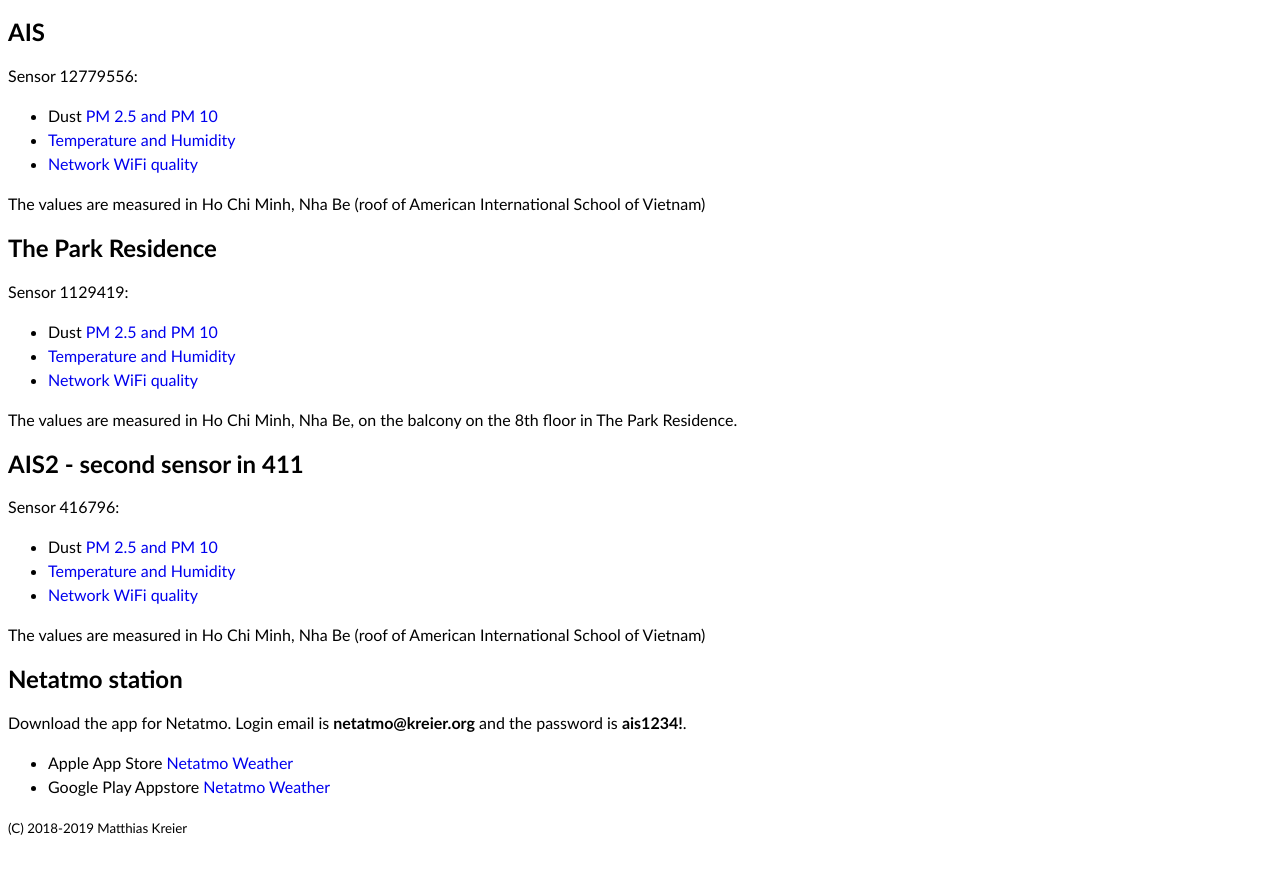
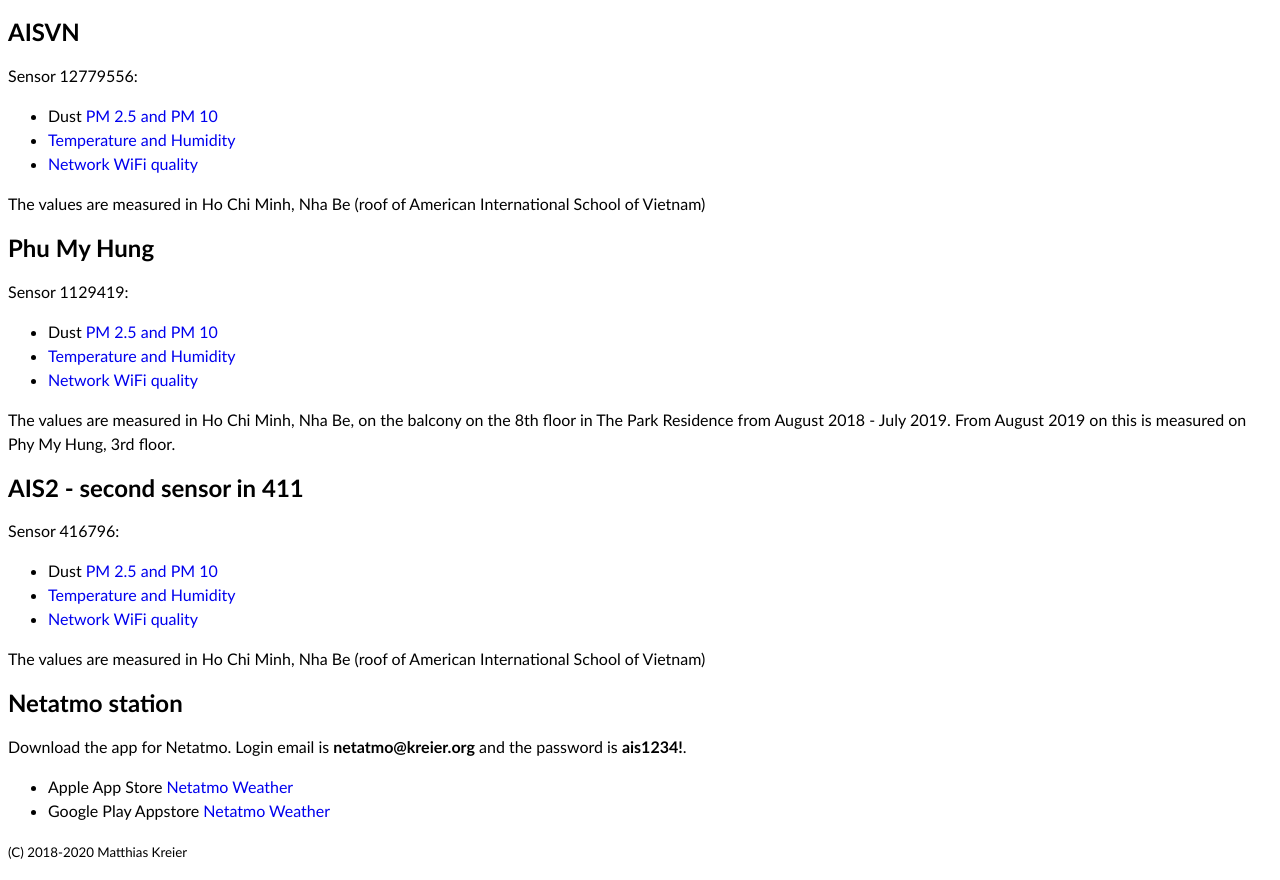
Before and after one commit to kreier/kreier.org-aqi, a plain HTML site: page docs/index.html in a window 1280 px wide. Before the commit the page ends 856 px from the top, so only its background shows below. Drawn offline with Linux system fonts and the light colour scheme.

Commit message:
date an location updated

```diff
--- a/docs/index.html
+++ b/docs/index.html
@@ -15,7 +15,7 @@
  </head>
 <body>
 
-<h2>AIS</h2>
+<h2>AISVN</h2>
 
 <p>Sensor 12779556:</p>
 <ul>
@@ -25,7 +25,7 @@
 </ul>
 <p>The values are measured in Ho Chi Minh, Nha Be (roof of American International School of Vietnam)</p>
 
-<h2>The Park Residence</h2>
+<h2>Phu My Hung</h2>
 
 <p>Sensor 1129419:</p>
 <ul>
@@ -33,7 +33,7 @@
 <li><a href="https://www.madavi.de/sensor/graph.php?sensor=esp8266-1129419-dht">Temperature and Humidity</a></li>
 <li><a href="https://www.madavi.de/sensor/signal.php?sensor=esp8266-1129419">Network WiFi quality</a></li>
 </ul>
-<p>The values are measured in Ho Chi Minh, Nha Be, on the balcony on the 8th floor in The Park Residence.</p>
+<p>The values are measured in Ho Chi Minh, Nha Be, on the balcony on the 8th floor in The Park Residence from August 2018 - July 2019. From August 2019 on this is measured on Phy My Hung, 3rd floor.</p>
 
 <h2>AIS2 - second sensor in 411</h2>
 
@@ -54,6 +54,6 @@
 <li>Google Play Appstore <a href="https://play.google.com/store/apps/details?id=com.netatmo.netatmo&hl=en">Netatmo Weather</a></li>
 </ul>
 
-<p><small>(C) 2018-2019 Matthias Kreier</small></p>
+<p><small>(C) 2018-2020 Matthias Kreier</small></p>
 </body>
 </html>
```
